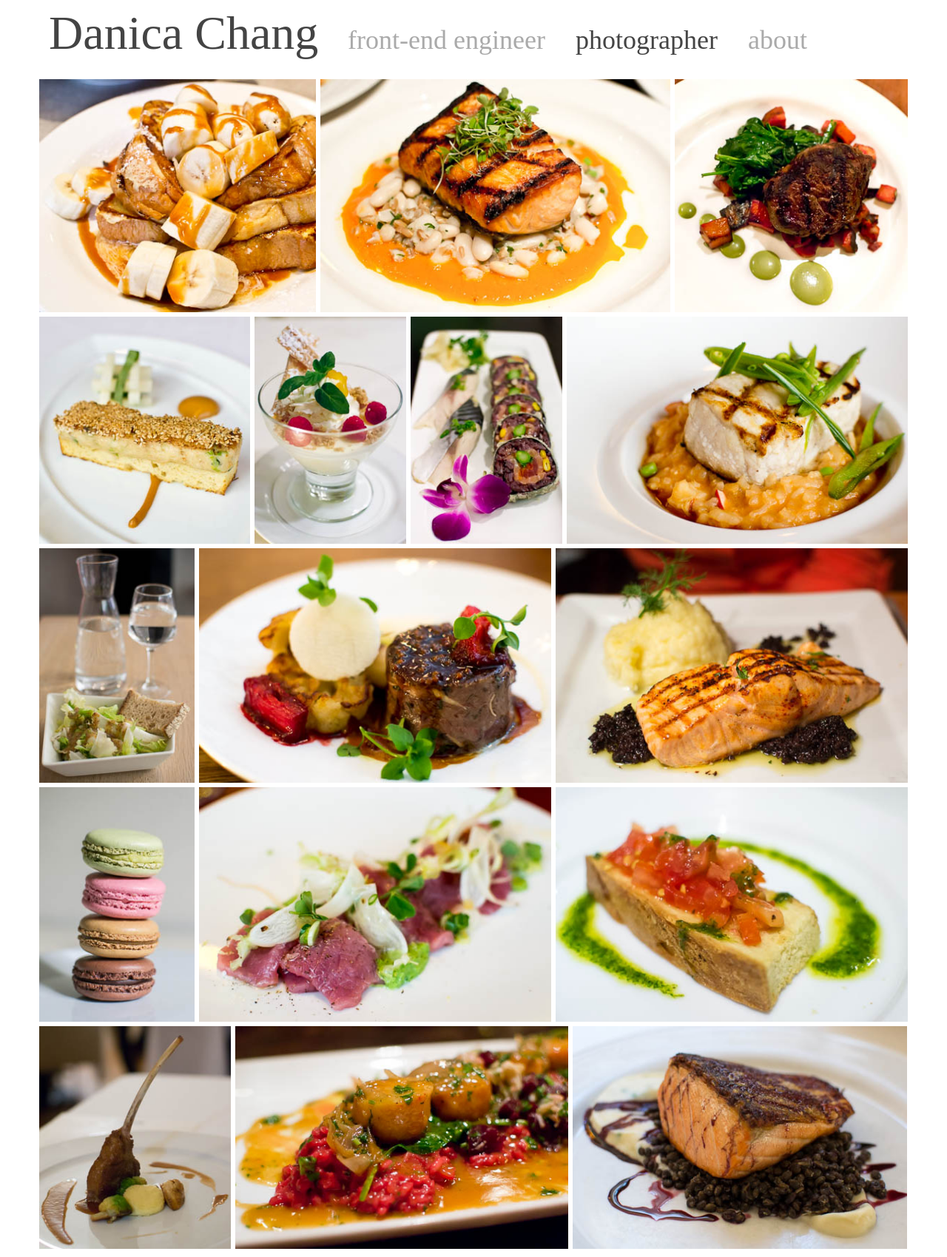
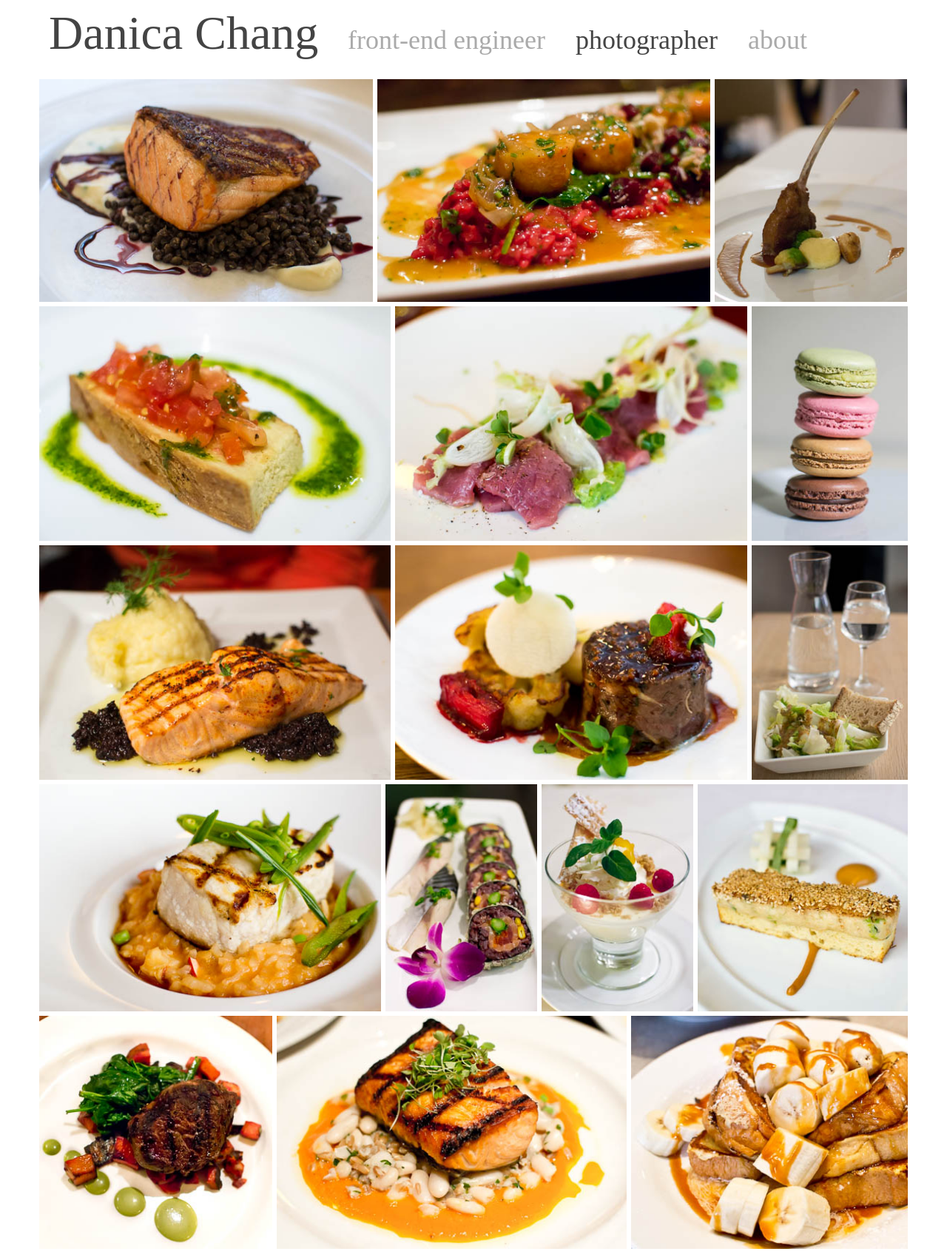
Before and after one commit to danicachang/danicachang.github.io, a Jekyll site: the page built from photography_food.md, in a window 1280 px wide. Shown: the whole page at 74% size. Built offline with Jekyll 4.4.1, drawn with Linux system fonts in a browser that asks for light colours; nearby versions of some CDN libraries; some web fonts are replaced.

Commit message:
reverse image order

```diff
--- a/_layouts/photographer_type.html
+++ b/_layouts/photographer_type.html
@@ -4,7 +4,8 @@ layout: default
 <img src="/images/horizontal_loading.gif" alt="loading" id="loading_horizontal" />
 <div id="JustifiedGallery" class="gallery"></div>
 <div id="originals">
-    {% for file in site.static_files %}
+{% assign files = site.static_files | reverse %}
+    {% for file in files %}
         {% if file.path contains 'thumbnail' %}{% else %}
             {% capture path %}photos/{{ page.photoType }}{% endcapture %}
             {% if file.path contains path and file.extname == '.jpg'%}
```
Also changed, not shown: photographer.md (+1 -1 lines), photos/20120916-012.jpg (deleted).
